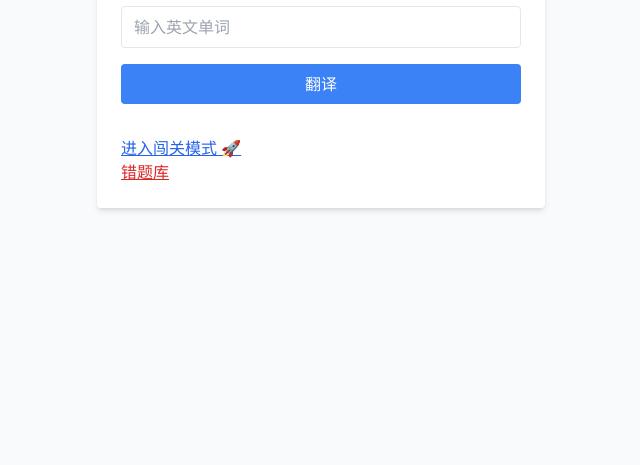
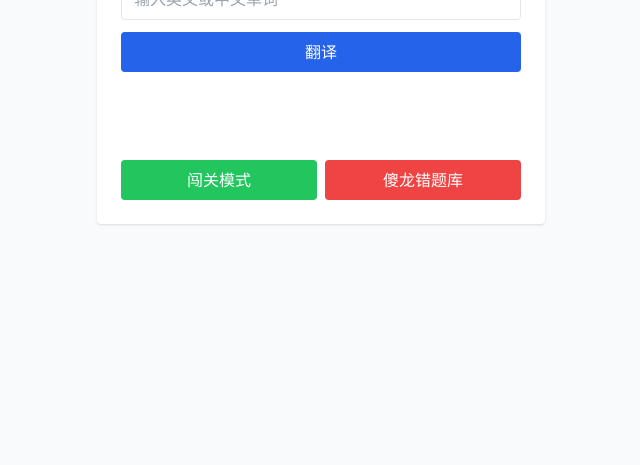
Before and after one commit to xingheng123/word-nightmare, a website: page public/index.html in a window 1280 px wide. Shown: the part 335-800 px from the top of the page, without its empty margins (319-959 px from the left). Drawn offline with nearby package versions, Linux system fonts and the light colour scheme.

Commit message:
Update index.html

```diff
--- a/public/index.html
+++ b/public/index.html
@@ -1,47 +1,57 @@
 <!DOCTYPE html>
-<html lang="zh">
+<html lang="zh-CN">
 <head>
-  <meta charset="UTF-8" />
-  <title>单词噩梦 ‐ 翻译练习</title>
+  <meta charset="utf-8" />
+  <meta name="viewport" content="width=device-width,initial-scale=1" />
+  <title>单词噩梦 - 翻译 & 学习</title>
   <script src="https://cdn.tailwindcss.com"></script>
 </head>
-<body class="bg-gray-50 text-gray-900 flex flex-col items-center justify-center min-h-screen">
+<body class="bg-gray-50 min-h-screen flex items-center justify-center">
+  <div class="w-full max-w-md bg-white rounded shadow p-6">
+    <h1 class="text-2xl font-bold text-center mb-4">单词噩梦</h1>
 
-  <div class="bg-white shadow-md rounded p-6 w-full max-w-md">
-    <h1 class="text-3xl font-bold mb-6">📘 单词噩梦</h1>
+    <input id="wordInput" placeholder="输入英文或中文单词" class="w-full border rounded px-3 py-2 mb-3" />
 
-    <input id="inputWord" type="text" placeholder="输入英文单词"
-           class="w-full border rounded px-3 py-2 mb-4" />
-    <button onclick="translateWord()" class="w-full bg-blue-500 text-white px-4 py-2 rounded mb-4">
-      翻译
-    </button>
+    <button id="btnTranslate" class="w-full bg-blue-600 text-white py-2 rounded">翻译</button>
 
-    <div id="output" class="text-lg text-center text-green-700 mb-4"></div>
+    <div id="result" class="mt-4 min-h-[48px] text-center"></div>
 
-    <a href="challenge.html" class="underline text-blue-600">进入闯关模式 🚀</a><br/>
-    <a href="wrong.html" class="underline text-red-600 mt-2">错题库</a>
+    <div class="mt-6 flex gap-2">
+      <a href="challenge.html" class="flex-1 text-center bg-green-500 text-white py-2 rounded">闯关模式</a>
+      <a href="wrong.html" class="flex-1 text-center bg-red-500 text-white py-2 rounded">傻龙错题库</a>
+    </div>
   </div>
 
 <script>
-    async function translateWord() {
-      const word = document.getElementById('inputWord').value.trim();
-      if (!word) {
-        alert("请输入单词");
-        return;
-      }
+  document.getElementById('btnTranslate').addEventListener('click', async () => {
+    const word = document.getElementById('wordInput').value.trim();
+    if (!word) { alert('请输入单词或中文'); return; }
+    const resultDiv = document.getElementById('result');
+    resultDiv.textContent = '查询中...';
+
     try {
       const res = await fetch(`/api/baiduTranslate?word=${encodeURIComponent(word)}`);
       const data = await res.json();
+      console.log('API:', data);
+
+      if (data.error) {
+        resultDiv.innerHTML = `<span class="text-red-500">翻译错误：${data.error} ${data.error_code||''} ${data.error_msg||''}</span>`;
+        return;
+      }
+
       if (data.trans_result && data.trans_result[0]) {
-          document.getElementById('output').innerText = data.trans_result[0].dst;
+        const src = data.trans_result[0].src;
+        const dst = data.trans_result[0].dst;
+        resultDiv.innerHTML = `<div><strong>${src}</strong> → ${dst}</div>`;
+        // 若用户的输入和翻译结果一致就不保存；否则如果是用户输入英文而翻译得到中文，且用户希望保存错题的逻辑按需求来
       } else {
-          document.getElementById('output').innerText = "翻译失败：" + (data.error || "未知错误");
+        resultDiv.innerHTML = `<span class="text-red-500">未收到翻译结果</span>`;
       }
     } catch (err) {
-        document.getElementById('output').innerText = "请求失败，请检查配置";
+      console.error(err);
+      resultDiv.innerHTML = `<span class="text-red-500">请求失败，请检查后端与环境变量</span>`;
     }
-    }
+  });
 </script>
-
 </body>
 </html>
```
Lines whose indentation alone changed are shown as unchanged.
